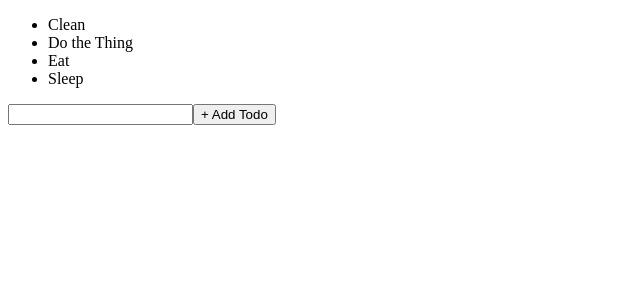
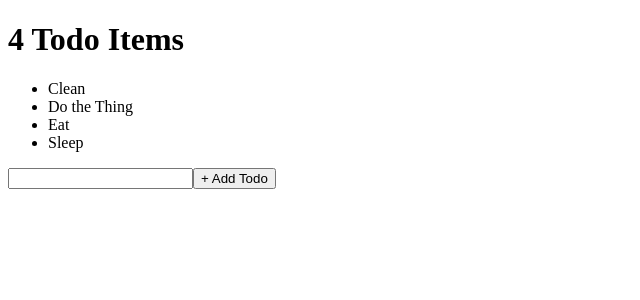
Before and after one commit to fleshborne/vue-practice, a Vue app: page / in a window 1280 px wide. Shown: the top 300 px of the page, without its empty margins (0-640 px from the left). Built offline with nearby package versions, Linux system fonts and the light colour scheme.

Commit message:
finished with lesson

```diff
--- a/src/components/TodoList.vue
+++ b/src/components/TodoList.vue
@@ -1,5 +1,6 @@
 <template>
   <div>
+    <h1>{{ todosCount }} Todo Items</h1>
     <ul>
       <li v-for="todo in todos" :key="todo">
         {{ todo }}
@@ -14,6 +15,17 @@
 export default {
   name: 'TodoList',
   props: ['todos'],
+  computed: {
+    todosCount: function() {
+      return this.todos.length;
+    },
+  },
+  //   if you were to pull this todo list from an api, below is how you'd do it.
+  //   created: function() {
+  //     axios.get('/todos').then((res) => {
+  //       this.todos = res.data;
+  //     });
+  //   },
 };
 </script>
 
```
